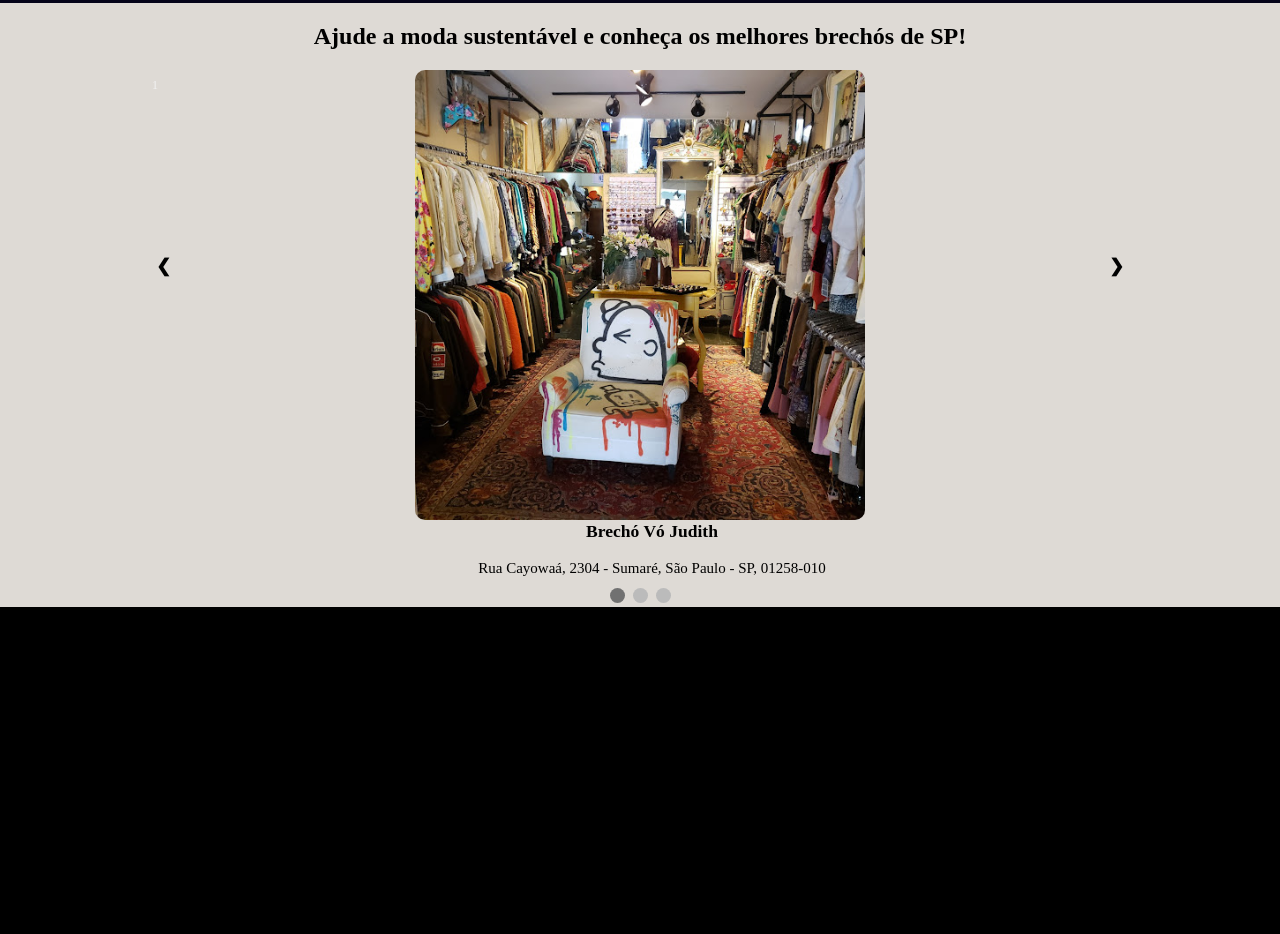
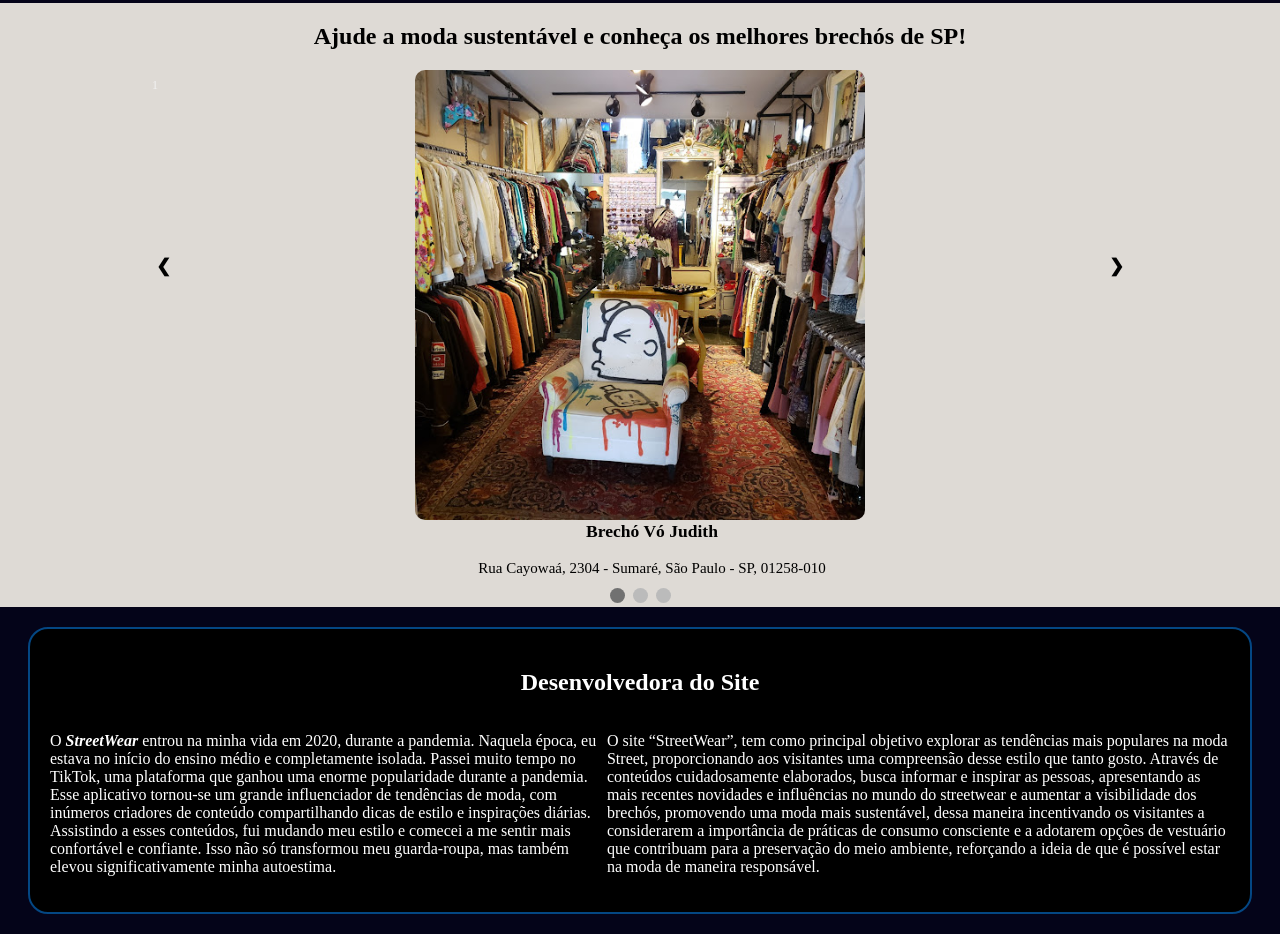
Before and after one commit to biancas0uz4/StreetWear, a website: page API/public/index.html in a window 1280 px wide. Shown: the part 4421-5355 px from the top of the page. Before the commit the page ends 5028 px from the top, so only its background shows below. Drawn offline with nearby package versions, Linux system fonts and the light colour scheme.

Commit message:
votação centralizada + texto sobre mim

```diff
--- a/API/public/css/inicio.css
+++ b/API/public/css/inicio.css
@@ -468,3 +468,24 @@ section {
         opacity: 1
     }
 }
+
+.container3{
+    display: flex;
+    color: white;
+    border: 2px solid #044783;
+    border-radius: 20px;
+    color: white;
+    display: flex;
+    text-align: center;
+    flex-direction: column;
+    height: auto;
+    padding: 20px;
+    max-width: 1180px;
+    margin: 0 auto;
+    background-color: black;
+}
+
+.texto{
+    display: flex;
+    text-align: start;
+}
--- a/API/public/css/votacao.css
+++ b/API/public/css/votacao.css
@@ -113,10 +113,10 @@ body {
 
 .container2 {
     height: 70vh;
-    width: 85%;
+    width: 88%;
     margin: auto;
     margin-top: 25vh;
-    margin-left: 19vh;
+    margin-left: 12vh;
     margin-right: 10vh;
     display: flex;
     justify-content: center;
@@ -128,6 +128,7 @@ body {
 
 .conteudo {
     text-align: center;
+    /* margin-left: 50px; */
 }
 
 .conteudo h1 {
--- a/API/public/index.html
+++ b/API/public/index.html
@@ -447,6 +447,33 @@
             <span class="dot" onclick="currentSlide(3)"></span>
         </div>
     </section>
+    <section id="sobreMim">
+        <div class="fora-container">
+            <div class="container3">
+                <h2>Desenvolvedora do Site</h2>
+                <div class="texto">
+                    <p>O <i><b>StreetWear</b></i> entrou na minha vida em 2020, durante a pandemia. Naquela época, eu
+                        estava no início do ensino médio e completamente isolada. Passei muito tempo no TikTok, uma
+                        plataforma que ganhou uma enorme popularidade durante a pandemia. Esse aplicativo tornou-se um
+                        grande influenciador de tendências de moda, com inúmeros criadores de conteúdo compartilhando
+                        dicas de estilo e inspirações diárias. Assistindo a esses conteúdos, fui mudando meu estilo e
+                        comecei a me sentir mais confortável e confiante. Isso não só transformou meu guarda-roupa, mas
+                        também elevou significativamente minha autoestima.
+                    </p>
+                    <p>
+                        O site “StreetWear”, tem como principal objetivo explorar as tendências mais populares na moda
+                        Street, proporcionando aos visitantes uma compreensão desse estilo que tanto gosto. Através de
+                        conteúdos cuidadosamente elaborados, busca informar e inspirar as pessoas, apresentando as mais
+                        recentes novidades e influências no mundo do streetwear e aumentar a visibilidade dos brechós,
+                        promovendo uma moda mais sustentável, dessa maneira incentivando os visitantes a considerarem a
+                        importância de práticas de consumo consciente e a adotarem opções de vestuário que contribuam
+                        para a preservação do meio ambiente, reforçando a ideia de que é possível estar na moda de
+                        maneira responsável.
+                    </p>
+                </div>
+            </div>
+        </div>
+    </section>
 
 </body>
 
```
Also changed, not shown: API/public/votacao.html (+1 -4 lines).
